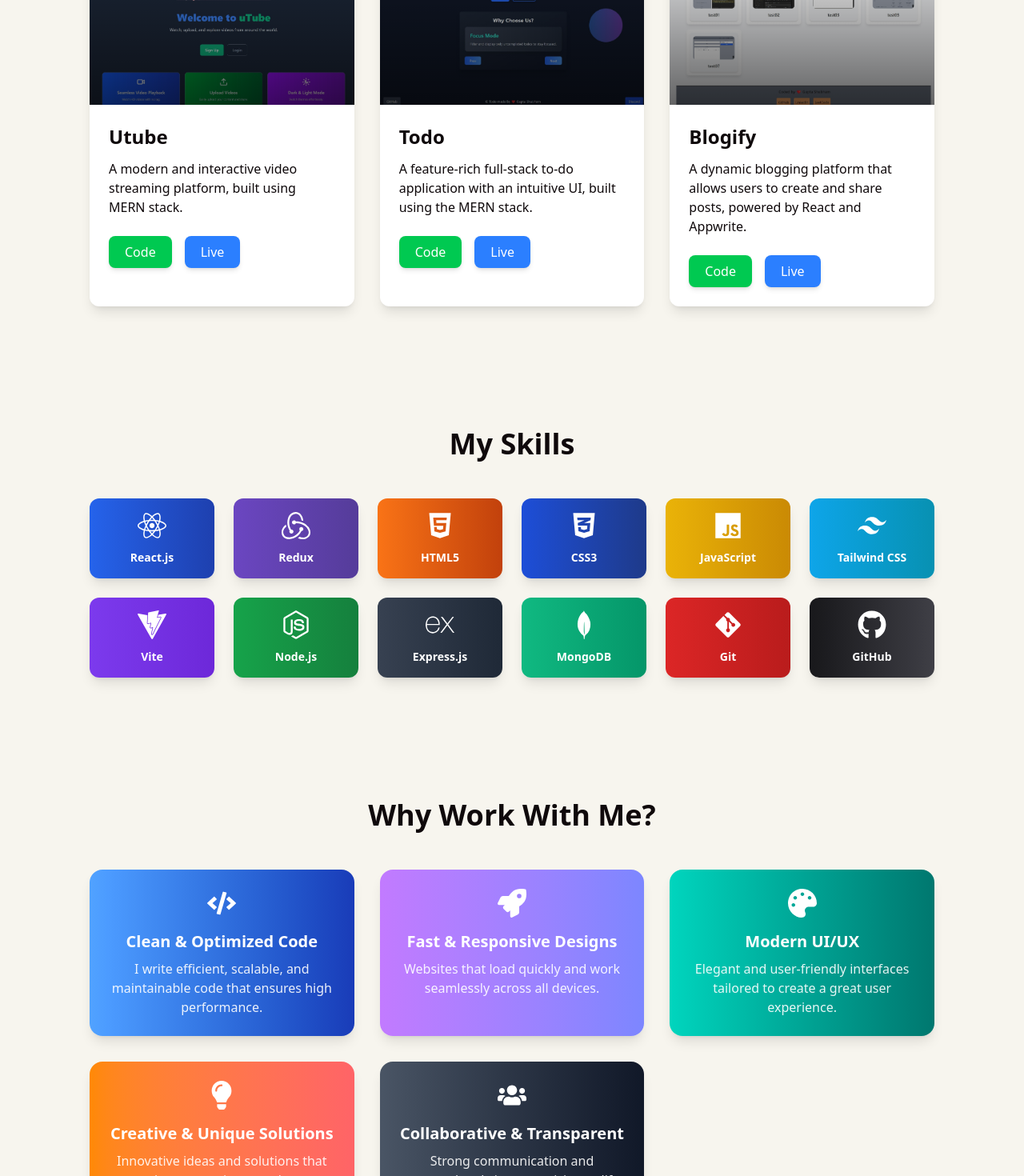
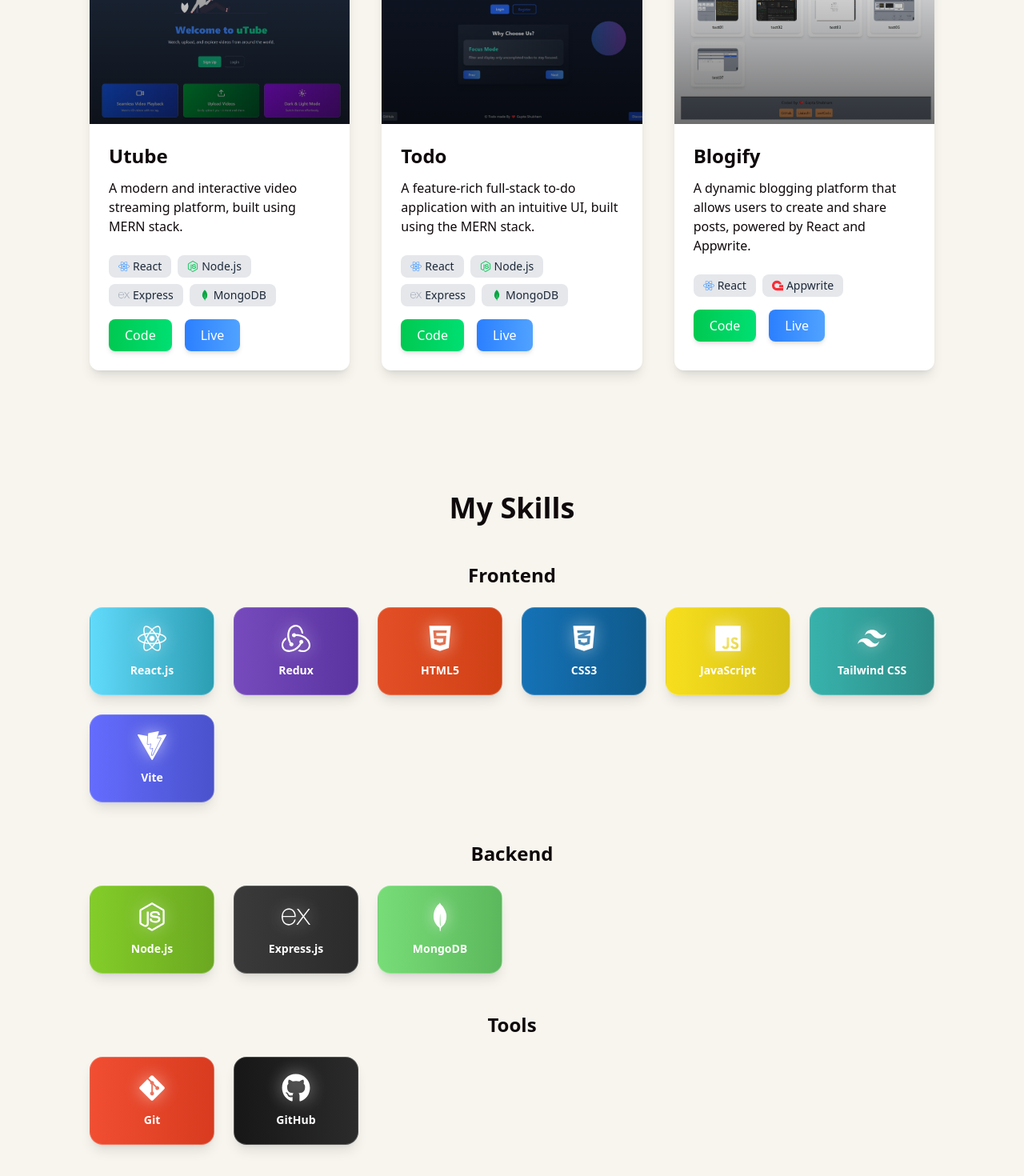
Before and after one commit to GuptaShubham-11/Me, a React (Vite) app: page / in a window 1280 px wide. Shown: the part 1040-2510 px from the top of the page at 80% size. Built offline with nearby package versions, Linux system fonts and the light colour scheme.

Commit message:
add HiEmoji component and enhance animations in Hero and Benefits sections

```diff
--- a/src/components/Projects.jsx
+++ b/src/components/Projects.jsx
@@ -1,4 +1,6 @@
 import { motion } from "framer-motion";
+import { FaReact, FaNodeJs, FaDatabase } from "react-icons/fa";
+import { SiMongodb, SiAppwrite, SiExpress } from "react-icons/si";
 import Utube from "../assets/HomeDark.jpeg";
 import Todo from "../assets/Todo.jpeg";
 import Blogify from "../assets/Blogify.jpeg";
@@ -12,6 +14,12 @@
         image: Utube,
         github: "https://github.com/GuptaShubham-11/utube",
         live: "https://utubevideos.vercel.app",
+        technologies: [
+            { name: "React", icon: <FaReact className="text-blue-400" /> },
+            { name: "Node.js", icon: <FaNodeJs className="text-green-500" /> },
+            { name: "Express", icon: <SiExpress className="text-gray-400" /> },
+            { name: "MongoDB", icon: <SiMongodb className="text-green-600" /> },
+        ],
     },
     {
         id: 2,
@@ -21,6 +29,12 @@
         image: Todo,
         github: "https://github.com/GuptaShubham-11/Todo",
         live: "https://todo-coral-psi.vercel.app",
+        technologies: [
+            { name: "React", icon: <FaReact className="text-blue-400" /> },
+            { name: "Node.js", icon: <FaNodeJs className="text-green-500" /> },
+            { name: "Express", icon: <SiExpress className="text-gray-400" /> },
+            { name: "MongoDB", icon: <SiMongodb className="text-green-600" /> },
+        ],
     },
     {
         id: 3,
@@ -30,6 +44,10 @@
         image: Blogify,
         github: "https://github.com/GuptaShubham-11/Blogify",
         live: "https://blogify-zeta-mauve.vercel.app",
+        technologies: [
+            { name: "React", icon: <FaReact className="text-blue-400" /> },
+            { name: "Appwrite", icon: <SiAppwrite className="text-red-500" /> },
+        ],
     },
 ];
 
@@ -41,25 +59,25 @@
             </h2>
 
             {/* Project Grid */}
-            <div className="grid grid-cols-1 sm:grid-cols-2 lg:grid-cols-3 gap-8">
+            <div className="grid grid-cols-1 lg:grid-cols-3 gap-10">
                 {projects.map((project) => (
                     <motion.div
                         key={project.id}
-                        className="relative bg-white dark:bg-gray-900 rounded-xl shadow-lg overflow-hidden transform transition-all duration-300"
+                        className="relative bg-white dark:bg-gray-900 rounded-xl shadow-lg overflow-hidden transform transition-all duration-300 hover:shadow-2xl"
                         whileHover={{ scale: 1.05 }}
                     >
                         {/* Project Image */}
-                        <div className="relative h-56 overflow-hidden">
+                        <div className="relative h-60 overflow-hidden rounded-t-xl">
                             <img
                                 src={project.image}
                                 alt={project.title}
-                                className="w-full h-full object-cover"
+                                className="w-full h-full object-cover transition-all duration-500 hover:scale-110"
                             />
-                            <div className="absolute inset-0 bg-gradient-to-t from-black/60 to-transparent" />
+                            <div className="absolute inset-0 bg-gradient-to-t from-black/70 to-transparent opacity-80 hover:opacity-50 transition-opacity duration-300" />
                         </div>
 
                         {/* Project Info */}
-                        <div className="p-6 flex flex-col">
+                        <div className="p-6 flex flex-col min-h-[200px]">
                             <h3 className="text-2xl font-semibold text-textLight dark:text-textDark mb-3">
                                 {project.title}
                             </h3>
@@ -67,13 +85,25 @@
                                 {project.description}
                             </p>
 
+                            {/* Technologies */}
+                            <div className="flex flex-wrap gap-2 mb-4">
+                                {project.technologies.map((tech, index) => (
+                                    <span
+                                        key={index}
+                                        className="flex items-center gap-1 bg-gray-200 dark:bg-gray-700 text-gray-800 dark:text-gray-200 px-3 py-1 rounded-lg text-sm font-medium"
+                                    >
+                                        {tech.icon} {tech.name}
+                                    </span>
+                                ))}
+                            </div>
+
                             {/* Buttons */}
-                            <div className="flex gap-4">
+                            <div className="flex gap-4 mt-auto">
                                 <motion.a
                                     href={project.github}
                                     target="_blank"
                                     rel="noopener noreferrer"
-                                    className="px-5 py-2 rounded-lg bg-green-500 text-white font-medium shadow-md transition-all hover:brightness-110"
+                                    className="px-5 py-2 rounded-lg bg-gradient-to-r from-green-500 to-green-400 text-white font-medium shadow-md transition-all duration-300 hover:scale-105 hover:shadow-lg"
                                     whileHover={{ scale: 1.1 }}
                                 >
                                     Code
@@ -82,7 +112,7 @@
                                     href={project.live}
                                     target="_blank"
                                     rel="noopener noreferrer"
-                                    className="px-5 py-2 rounded-lg bg-blue-500 text-white font-medium shadow-md transition-all hover:brightness-110"
+                                    className="px-5 py-2 rounded-lg bg-gradient-to-r from-blue-500 to-blue-400 text-white font-medium shadow-md transition-all duration-300 hover:scale-105 hover:shadow-lg"
                                     whileHover={{ scale: 1.1 }}
                                 >
                                     Live
--- a/src/components/Skills.jsx
+++ b/src/components/Skills.jsx
@@ -8,24 +8,105 @@
     SiTailwindcss, SiVite
 } from "react-icons/si";
 
-const skills = [
-    { name: "React.js", icon: <FaReact />, gradient: "from-[#2563eb] to-[#1e40af]" },
-    { name: "Redux", icon: <SiRedux />, gradient: "from-[#6b46c1] to-[#553c9a]" },
-    { name: "HTML5", icon: <FaHtml5 />, gradient: "from-[#f97316] to-[#c2410c]" },
-    { name: "CSS3", icon: <FaCss3Alt />, gradient: "from-[#1d4ed8] to-[#1e3a8a]" },
-    { name: "JavaScript", icon: <FaJs />, gradient: "from-[#eab308] to-[#ca8a04]" },
-    { name: "Tailwind CSS", icon: <SiTailwindcss />, gradient: "from-[#0ea5e9] to-[#0891b2]" },
-    { name: "Vite", icon: <SiVite />, gradient: "from-[#7c3aed] to-[#6d28d9]" },
-    { name: "Node.js", icon: <FaNodeJs />, gradient: "from-[#16a34a] to-[#15803d]" },
-    { name: "Express.js", icon: <SiExpress />, gradient: "from-[#374151] to-[#1f2937]" },
-    { name: "MongoDB", icon: <SiMongodb />, gradient: "from-[#10b981] to-[#059669]" },
-    { name: "Git", icon: <FaGitAlt />, gradient: "from-[#dc2626] to-[#b91c1c]" },
-    { name: "GitHub", icon: <FaGithub />, gradient: "from-[#18181b] to-[#3f3f46]" },
+const categories = [
+    {
+        title: "Frontend",
+        colorScheme: "from-blue-600 to-blue-400", // Unified category gradient
+        skills: [
+            {
+                name: "React.js",
+                icon: <FaReact />,
+                gradient: "from-[#61DAFB] to-[#2B9EB3]", // React's brand blue
+                textColor: "text-[#2B3A4A]" // Dark blue for contrast
+            },
+            {
+                name: "Redux",
+                icon: <SiRedux />,
+                gradient: "from-[#764ABC] to-[#5B34A1]", // Purple gradient
+                textColor: "text-white"
+            },
+            {
+                name: "HTML5",
+                icon: <FaHtml5 />,
+                gradient: "from-[#E34F26] to-[#D04015]", // Orange gradient
+                textColor: "text-white"
+            },
+            {
+                name: "CSS3",
+                icon: <FaCss3Alt />,
+                gradient: "from-[#1572B6] to-[#0F5A8C]", // Blue gradient
+                textColor: "text-white"
+            },
+            {
+                name: "JavaScript",
+                icon: <FaJs />,
+                gradient: "from-[#F7DF1E] to-[#D8C117]", // Yellow gradient
+                textColor: "text-[#2B3A4A]"
+            },
+            {
+                name: "Tailwind CSS",
+                icon: <SiTailwindcss />,
+                gradient: "from-[#38B2AC] to-[#2C8C87]", // Teal gradient
+                textColor: "text-white"
+            },
+            {
+                name: "Vite",
+                icon: <SiVite />,
+                gradient: "from-[#646CFF] to-[#4A52CC]", // Purple-blue gradient
+                textColor: "text-white"
+            },
+        ],
+    },
+    {
+        title: "Backend",
+        colorScheme: "from-green-600 to-green-400",
+        skills: [
+            {
+                name: "Node.js",
+                icon: <FaNodeJs />,
+                gradient: "from-[#83CD29] to-[#6BA821]", // Node green
+                textColor: "text-[#2B3A4A]"
+            },
+            {
+                name: "Express.js",
+                icon: <SiExpress />,
+                gradient: "from-[#3A3A3A] to-[#2B2B2B]", // Dark gray
+                textColor: "text-white"
+            },
+            {
+                name: "MongoDB",
+                icon: <SiMongodb />,
+                gradient: "from-[#77DD77] to-[#5CB85C]", // Mongo green
+                textColor: "text-[#2B3A4A]"
+            },
+        ],
+    },
+    {
+        title: "Tools",
+        colorScheme: "from-purple-600 to-purple-400",
+        skills: [
+            {
+                name: "Git",
+                icon: <FaGitAlt />,
+                gradient: "from-[#F14E32] to-[#D83B1F]", // Git orange
+                textColor: "text-white"
+            },
+            {
+                name: "GitHub",
+                icon: <FaGithub />,
+                gradient: "from-[#181717] to-[#2B2B2B]", // GitHub black
+                textColor: "text-white"
+            },
+        ],
+    },
 ];
+
+
+
 
 export default function Skills() {
     return (
-        <section id="skill" className="py-16 px-6 md:px-16">
+        <section id="skills" className="py-16 px-6 md:px-16">
             <motion.h2
                 className="text-4xl font-bold text-center mb-12 text-textLight dark:text-textDark"
                 initial={{ opacity: 0, y: -50 }}
@@ -35,18 +116,31 @@
                 My Skills
             </motion.h2>
 
+            {/* Skills Categories */}
+            <div className="space-y-12">
+                {categories.map((category, idx) => (
+                    <div key={idx}>
+                        <h3 className="text-2xl font-semibold text-center text-primaryLight dark:text-primaryDark mb-6">
+                            {category.title}
+                        </h3>
                         <div className="grid grid-cols-2 sm:grid-cols-3 md:grid-cols-4 lg:grid-cols-5 xl:grid-cols-6 gap-6">
-                {skills.map((skill, index) => (
+                            {category.skills.map((skill, index) => (
                                 <motion.div
                                     key={index}
-                        className={`p-4 rounded-xl shadow-lg text-white flex flex-col items-center justify-center bg-gradient-to-r ${skill.gradient} transition-transform duration-200 hover:scale-105`}
+                                    className={`p-5 rounded-2xl shadow-lg text-white flex flex-col items-center justify-center bg-gradient-to-r ${skill.gradient} backdrop-blur-md bg-opacity-90 border border-white/20 transition-transform duration-300 hover:scale-105 hover:border-white/50`}
                                     initial={{ opacity: 0, y: 50 }}
                                     animate={{ opacity: 1, y: 0 }}
                                     transition={{ duration: 0.8, delay: index * 0.05 }}
+                                    whileHover={{ y: -5 }}
                                     aria-label={skill.name}
                                 >
                                     <motion.div
                                         className="text-4xl mb-3"
+                                        style={{
+                                            color: skill.color,
+                                            textShadow: "0px 0px 6px rgba(255,255,255,0.8)",
+                                            filter: "drop-shadow(0px 0px 10px rgba(255,255,255,0.6))",
+                                        }}
                                         whileHover={{ scale: 1.2 }}
                                         transition={{ duration: 0.5, type: "spring", stiffness: 200 }}
                                     >
@@ -56,6 +150,9 @@
                                 </motion.div>
                             ))}
                         </div>
+                    </div>
+                ))}
+            </div>
         </section>
     );
 }
--- a/src/components/WhyMe.jsx
+++ b/src/components/WhyMe.jsx
@@ -7,58 +7,95 @@
         title: "Clean & Optimized Code",
         description: "I write efficient, scalable, and maintainable code that ensures high performance.",
         icon: <FaCode className="text-4xl text-white" />,
-        gradient: "from-blue-400 to-blue-800"
+        gradient: "from-[#2563eb] to-[#1e40af]" // Deep Blue
     },
     {
         id: 2,
         title: "Fast & Responsive Designs",
         description: "Websites that load quickly and work seamlessly across all devices.",
         icon: <FaRocket className="text-4xl text-white" />,
-        gradient: "from-purple-400 to-indigo-400"
+        gradient: "from-[#7c3aed] to-[#6d28d9]" // Dark Violet
     },
     {
         id: 3,
         title: "Modern UI/UX",
         description: "Elegant and user-friendly interfaces tailored to create a great user experience.",
         icon: <FaPalette className="text-4xl text-white" />,
-        gradient: "from-teal-400 to-teal-700"
+        gradient: "from-[#059669] to-[#047857]" // Deep Teal
     },
     {
         id: 4,
         title: "Creative & Unique Solutions",
         description: "Innovative ideas and solutions that make your project stand out.",
         icon: <FaLightbulb className="text-4xl text-white" />,
-        gradient: "from-orange-400 to-red-400"
+        gradient: "from-[#ea580c] to-[#c2410c]" // Dark Orange
     },
     {
         id: 5,
         title: "Collaborative & Transparent",
         description: "Strong communication and teamwork to bring your vision to life.",
         icon: <FaUsers className="text-4xl text-white" />,
-        gradient: "from-gray-600 to-gray-900"
+        gradient: "from-[#334155] to-[#1e293b]" // Dark Navy Gray
     }
 ];
+
 
 export default function Benefits() {
     return (
         <section id="benefits" className="py-16 px-6 sm:px-10 md:px-16 bg-backgroundLight-500 dark:bg-backgroundDark-500">
-            <h2 className="text-3xl sm:text-4xl font-bold text-center mb-12 text-textLight-500 dark:text-textDark-500">
+            <motion.h2
+                className="text-3xl sm:text-4xl font-bold text-center mb-12 text-textLight-500 dark:text-textDark-500"
+                initial={{ opacity: 0, y: 20 }}
+                animate={{ opacity: 1, y: 0 }}
+                transition={{ duration: 0.5 }}
+            >
                 Why Work With Me?
-            </h2>
+            </motion.h2>
+
             <div className="grid grid-cols-1 sm:grid-cols-2 lg:grid-cols-3 gap-8">
                 {benefits.map((benefit) => (
                     <motion.div
                         key={benefit.id}
-                        className={`relative p-6 rounded-2xl shadow-lg overflow-hidden bg-gradient-to-r ${benefit.gradient} text-white flex flex-col items-center text-center backdrop-blur-md bg-opacity-90`}
-                        whileHover={{ scale: 1.05, rotate: 2, boxShadow: "0px 4px 20px rgba(0,0,0,0.2)" }}
+                        className="relative group h-full"
                         initial={{ opacity: 0, y: 50 }}
                         animate={{ opacity: 1, y: 0 }}
-                        transition={{ type: "spring", stiffness: 200, delay: benefit.id * 0.1 }}
-                        aria-label={benefit.title}
+                        transition={{
+                            type: "spring",
+                            stiffness: 200,
+                            delay: benefit.id * 0.1
+                        }}
                     >
-                        <div className="mb-4">{benefit.icon}</div>
-                        <h3 className="text-xl font-semibold mb-2">{benefit.title}</h3>
-                        <p className="text-base opacity-90">{benefit.description}</p>
+                        {/* Animated overlay */}
+                        <div className="absolute inset-0 bg-white/5 opacity-0 group-hover:opacity-100 transition-opacity duration-300 rounded-2xl" />
+
+                        <div className={`relative p-8 rounded-2xl overflow-hidden bg-gradient-to-r ${benefit.gradient} text-white flex flex-col items-center text-center
+                            backdrop-blur-lg border border-white/10 shadow-2xl h-full
+                            transition-transform duration-300 group-hover:-translate-y-2`}>
+
+                            {/* Animated icon container */}
+                            <motion.div
+                                className="mb-6 p-4 rounded-full bg-white/10 backdrop-blur-sm"
+                                whileHover={{ scale: 1.1 }}
+                            >
+                                {benefit.icon}
+                            </motion.div>
+
+                            <h3 className="text-xl font-semibold mb-3">{benefit.title}</h3>
+                            <p className="text-base opacity-90 leading-relaxed">{benefit.description}</p>
+
+                            {/* Subtle gradient border animation */}
+                            <div className="absolute inset-0 rounded-2xl overflow-hidden pointer-events-none">
+                                <motion.div
+                                    className="absolute w-[200%] h-[200%] bg-gradient-to-r from-transparent via-white/10 to-transparent"
+                                    animate={{ x: ["-100%", "100%"] }}
+                                    transition={{
+                                        duration: 6,
+                                        repeat: Infinity,
+                                        ease: "linear"
+                                    }}
+                                />
+                            </div>
+                        </div>
                     </motion.div>
                 ))}
             </div>
```
Also changed, not shown: src/components/Hero.jsx (+8 -4 lines), src/components/HiEmoji.jsx (added, +22 -0 lines). Lines whose indentation alone changed are shown as unchanged.
